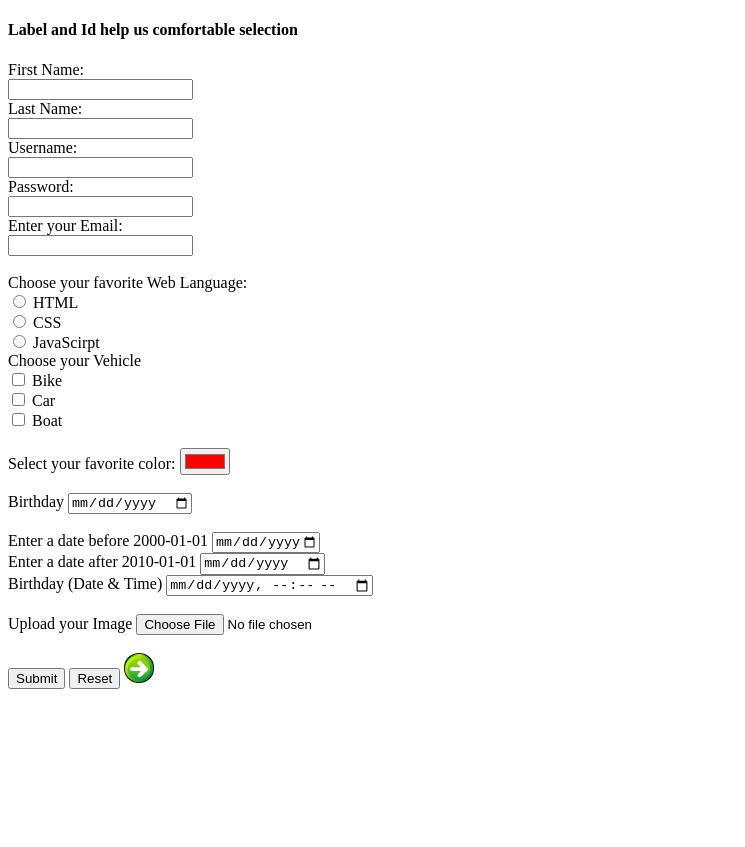
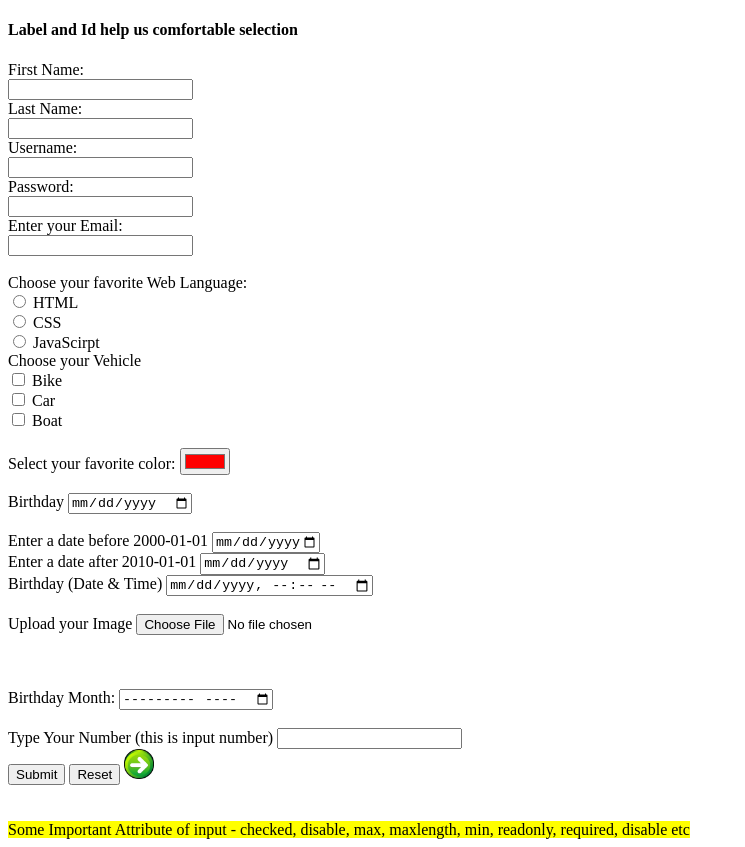
Before and after one commit to coderhasib23/html, a plain HTML site: page form.html in a window 1280 px wide. Shown: the whole page, without its empty margins (0-745 px from the left). Before the commit the page ends 800 px from the top, so only its background shows below. Drawn offline with Linux system fonts and the light colour scheme.

Commit message:
html from page upadate

```diff
--- a/form.html
+++ b/form.html
@@ -56,7 +56,14 @@
       <label for="upload">Upload your Image</label>
       <input type="file" name="upload" id="upload" /> <br />
       <br />
-
+      <br />
+      <br />
+      <label for="bdaymonth">Birthday Month:</label>
+      <input type="month" name="bdaymonth" id="bdaymonth" /> <br />
+      <br />
+      <label for="number">Type Your Number (this is input number)</label>
+      <input type="number" name="number" id="number" maxlength="10" />
+      <br />
       <input type="hidden" value="1234" />
       <input type="submit" value="Submit" />
       <input type="reset" />
@@ -70,5 +77,11 @@
         id="Iname"
       />
     </form>
+    <br />
+    <br />
+    <mark>
+      Some Important Attribute of input - checked, disable, max, maxlength, min,
+      readonly, required, disable etc
+    </mark>
   </body>
 </html>
```
Also changed, not shown: index.html (+7 -0 lines).
